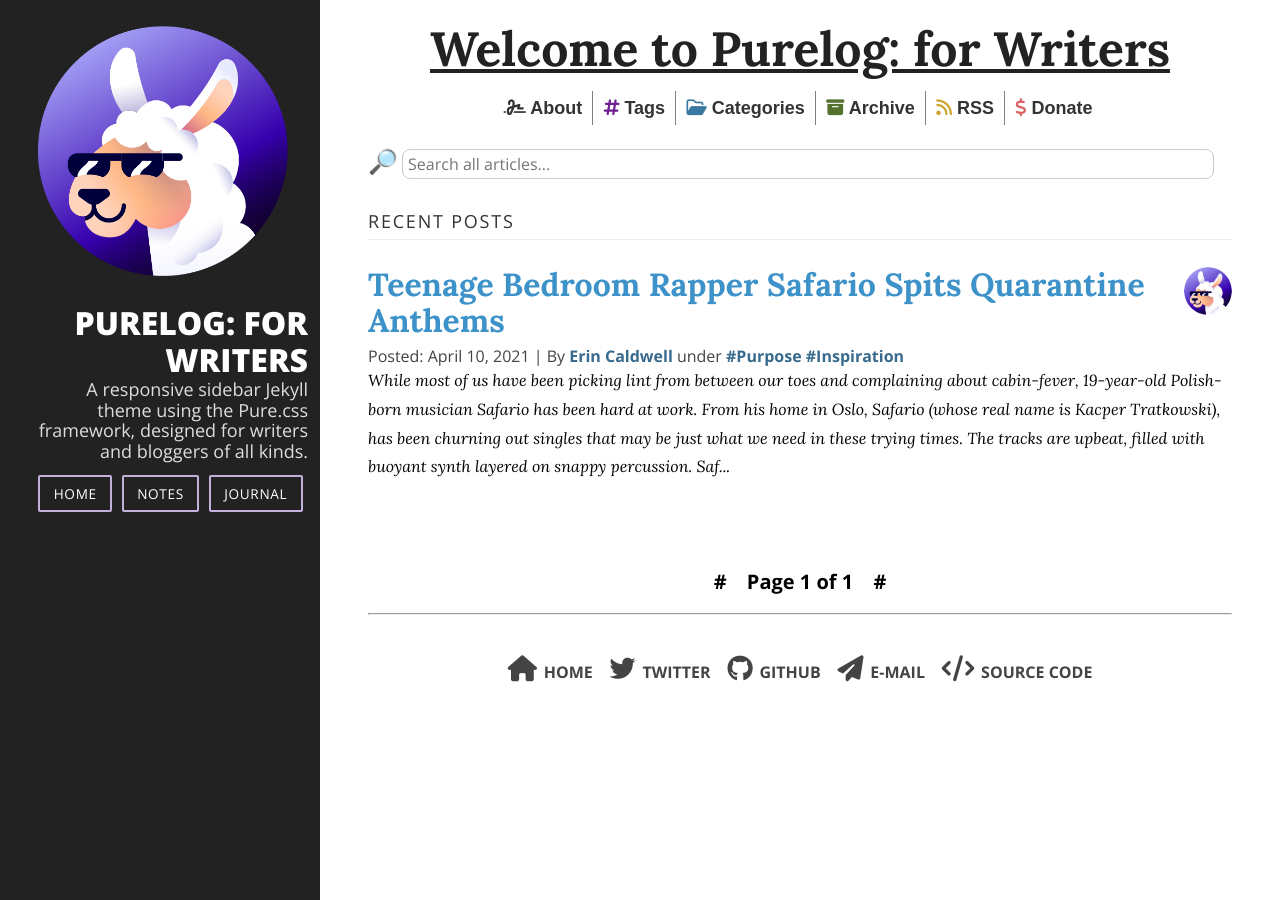
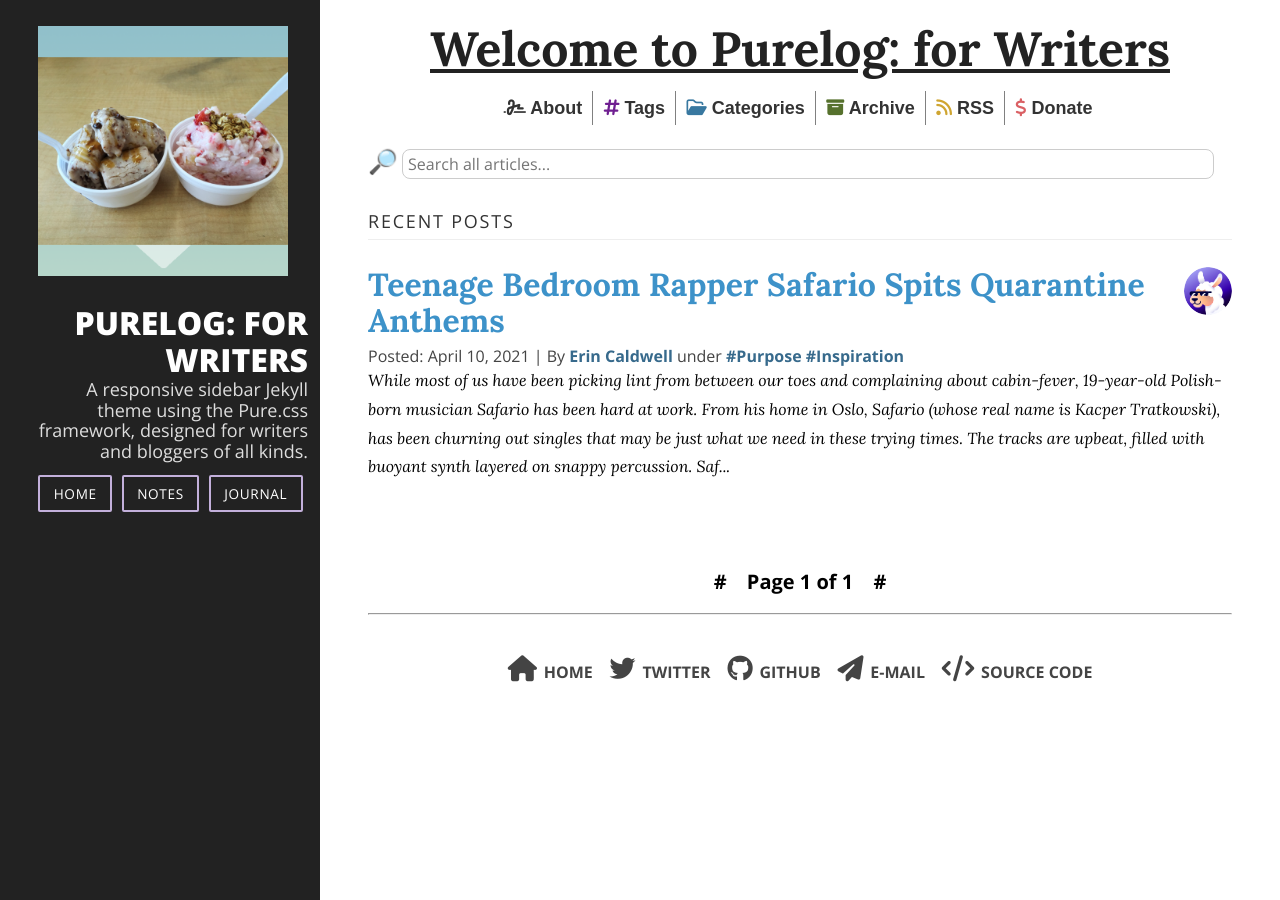
Before and after one commit to VoirDiary/JekyllTheme, a Jekyll site: the page built from index.html, in a window 1280 px wide. Built offline with Jekyll 4.4.1, drawn with Linux system fonts in a browser that asks for light colours; nearby versions of some CDN libraries; the list of posts is cut into pages by our own code.

Commit message:
Update _config.yml

```diff
--- a/_config.yml
+++ b/_config.yml
@@ -29,7 +29,7 @@ repository: brennanbrown/purelog
 twitter: brennankbrown
 github: brennanbrown
 
-header_image: assets/profile.png
+header_image: assets/IMG_1663.png
 
 google_analytics:
 comments: true
```
